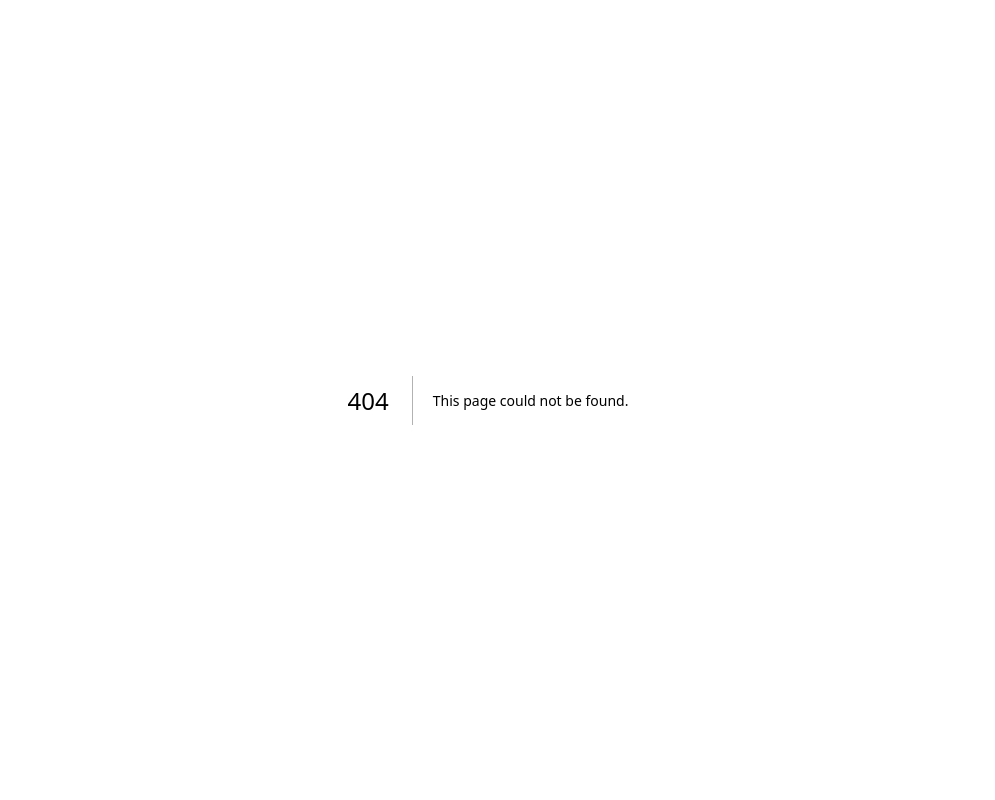
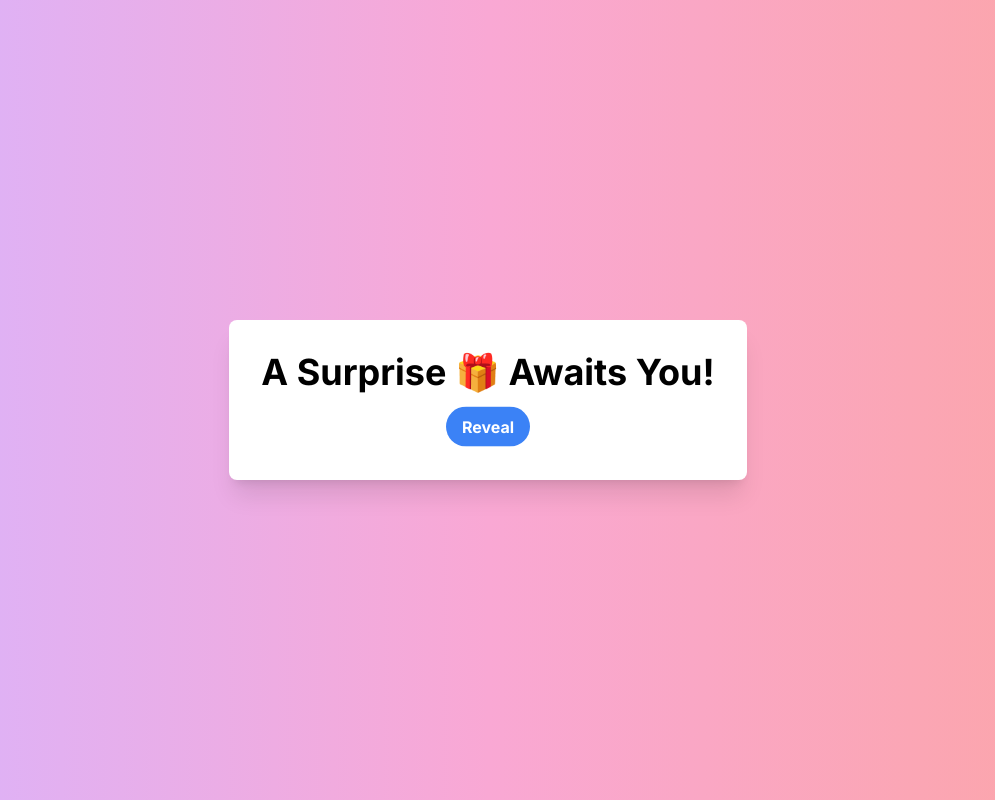
Before and after one commit to ShaikhAdnan7621/checkmytype, a Next.js app: page /love in a window 1280 px wide. Before the commit this address had no page. Shown: the whole page, without its empty margins (152-1147 px from the left). Built offline with nearby package versions, Linux system fonts and the light colour scheme.

Commit message:
Add files via upload

```diff
--- a/src/app/globals.css
+++ b/src/app/globals.css
@@ -10,3 +10,9 @@
 .rotate-y-0 {
   transform: rotateY(0deg);
 }
+
+.letterbg{
+    background-size: 100% 100%;
+  background-position: 0px 0px;
+  background-image: conic-gradient(from 135deg at 50% 50%, #731D88FF 0%, #731D88FF 25%, #A82CC7FF 25%, #A82CC7FF 50%, #731D88FF 50%, #731D88FF 75%, #A82CC7FF 75%, #A82CC7FF 100%);
+  }
--- /dev/null
+++ b/src/app/love/page.js
@@ -0,0 +1,99 @@
+"use client";
+import { useState, useEffect } from "react";
+
+export default function ProposalPage() {
+  const [showEnvelope, setShowEnvelope] = useState(true);
+  const [showProposal, setShowProposal] = useState(false);
+  const [noButtonPosition, setNoButtonPosition] = useState({
+    position: "relative",
+    left: "0",
+    top: "0",
+  });
+  const [showCongrats, setShowCongrats] = useState(false);
+  const [congratsAnimation, setCongratsAnimation] = useState(false);
+
+  const handleEnvelopeClick = () => {
+    setShowEnvelope(false);
+    setTimeout(() => {
+      setShowProposal(true);
+    }, 1000);
+  };
+
+  const handleYesClick = () => {
+    setShowCongrats(true);
+    setCongratsAnimation(true);
+  };
+
+  const handleNoClick = () => {
+    // Randomly reposition the "No" button WITHIN the screen bounds
+    const newLeft =
+      Math.floor(Math.random() * (window.innerWidth - 300 - 50)) + 50 + "px"; // Add buffer to avoid going off-screen
+    const newTop =
+      Math.floor(Math.random() * (window.innerHeight - 300 - 50)) + 50 + "px"; // Add buffer to avoid going off-screen
+    setNoButtonPosition({
+      position: "absolute",
+      left: newLeft,
+      top: newTop,
+    });
+  };
+
+  useEffect(() => {
+    if (congratsAnimation) {
+      const intervalId = setInterval(() => {
+        const congratsElement = document.querySelector(".congrats");
+        if (congratsElement) {
+          congratsElement.classList.toggle("animate-pulse");
+        }
+      }, 500);
+
+      return () => clearInterval(intervalId);
+    }
+  }, [congratsAnimation]);
+
+  return (
+    <div
+      className="flex flex-col items-center justify-center min-h-screen bg-gradient-to-r from-purple-300 via-pink-300 to-red-300 relative overflow-hidden" // Prevent scrollbars
+    >
+      {showEnvelope && (
+        <div className="bg-white rounded-lg shadow-xl p-8 text-center transform transition duration-500 hover:scale-110">
+          <h1 className="text-4xl font-bold mb-4">A Surprise 🎁 Awaits You!</h1>
+          <button
+            className="bg-blue-500 hover:bg-blue-700 text-white font-bold py-2 px-4 rounded-full transition duration-300 ease-in-out animate-bounce"
+            onClick={handleEnvelopeClick}
+          >
+            Reveal
+          </button>
+        </div>
+      )}
+      {showProposal && (
+        <div className="bg-white rounded-lg shadow-xl p-8 text-center transform transition duration-500 ">
+          <h1 className="text-4xl font-bold mb-4">
+            Will you join me on this adventure called life? 💕
+          </h1>
+          <div className="flex justify-center space-x-5">
+            <button
+              className="bg-green-500 hover:bg-green-700 text-white font-bold py-2 px-4 rounded-full"
+              onClick={handleYesClick}
+            >
+              Absolutely! 🥰
+            </button>
+            <button
+              style={noButtonPosition}
+              className="bg-red-500 hover:bg-red-700 text-white font-bold py-2 px-4 rounded-full transition duration-300 ease-in-out"
+              onClick={handleNoClick}
+            >
+              No
+            </button>
+          </div>
+          {showCongrats && (
+            <div className="mt-4 congrats">
+              <h2 className="text-3xl font-bold text-green-500 animate-heartbeat">
+                We're in this together! 🎉
+              </h2>
+            </div>
+          )}
+        </div>
+      )}
+    </div>
+  );
+}
--- a/src/app/memorycard/page.js
+++ b/src/app/memorycard/page.js
@@ -182,7 +182,7 @@ export default function Page() {
                     <h2 className="text-center text-3xl text-red-600 font-bold mb-2">
                         You Loss!
                     </h2>
-                    <p className="text-center text-lg text-white mb-4 text-black">
+                    <p className="text-center text-lg text-white mb-4">
                         Better luck next time!
                     </p>
                 </div>
```
